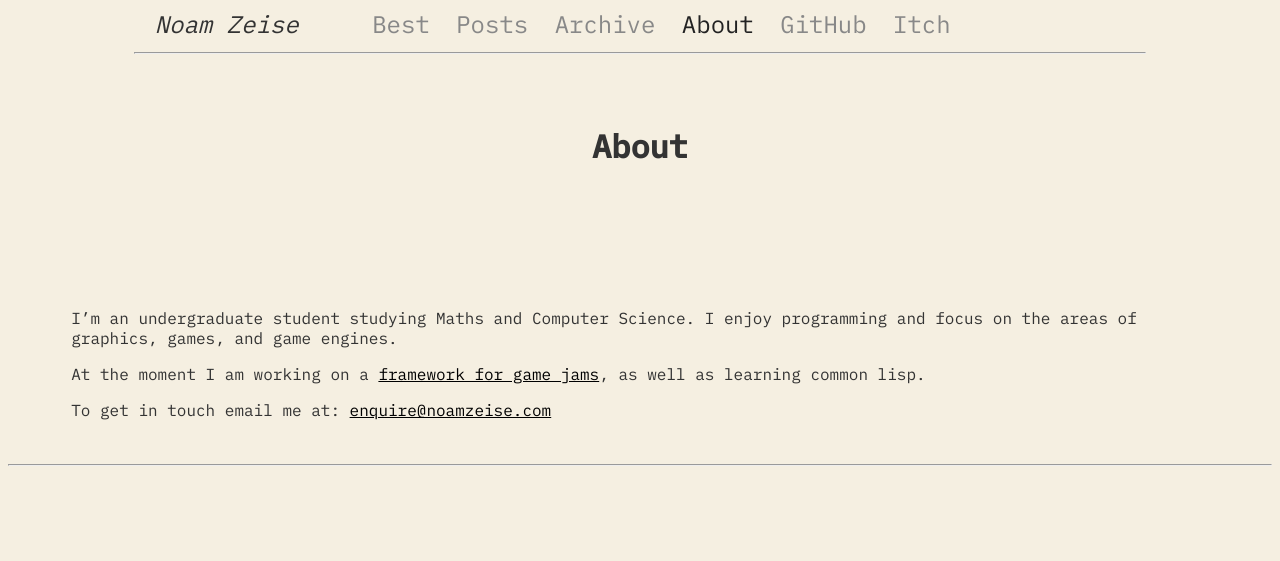
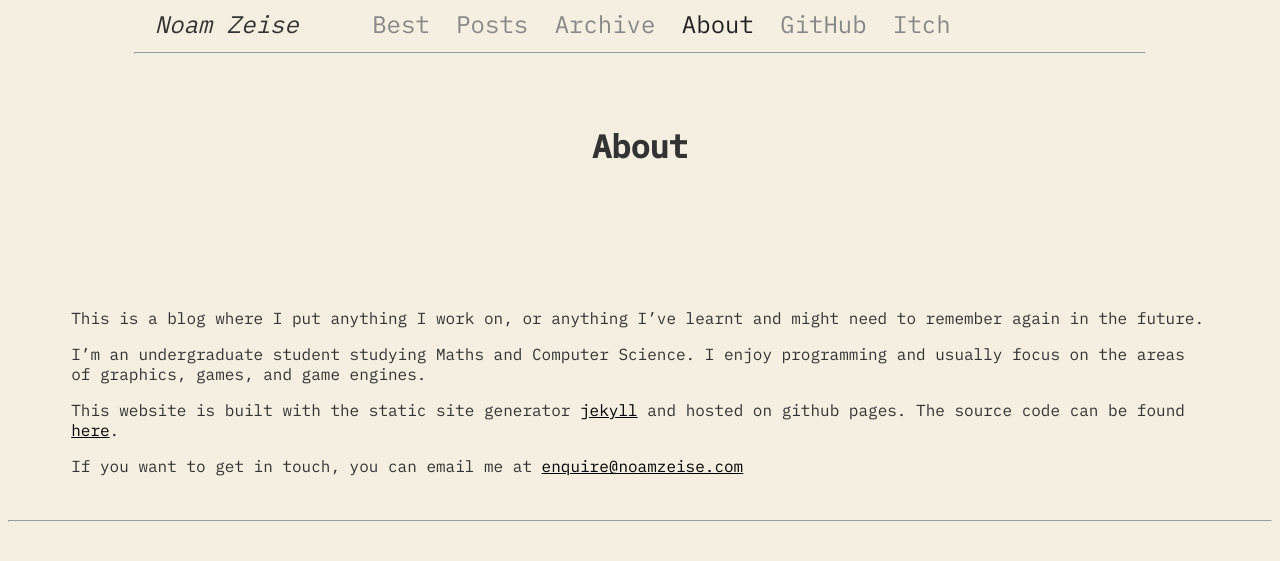
Before and after one commit to NoamZeise/pages, a Jekyll site: the page built from pages/about.md, in a window 1280 px wide. Shown: the top 561 px of the page. Built offline with Jekyll 4.4.1, drawn with Linux system fonts in a browser that asks for light colours.

Commit message:
added pages for game libs, updated about page

```diff
--- a/index.html
+++ b/index.html
@@ -5,5 +5,6 @@
 datalist: highlight_list.html
 ---
 <div class="content-title" style="padding-top:5%;">
-<h2><a href="/posts/">Posts</a> <a href="/archive/">Archive</a></h2>
+<h2>libs: <a href="/libs/graphics-env">Graphics Environment</a>&nbsp;,&nbsp;<a href="/libs/rust-sdl2">Rust SDL2 helper</a></h2>
+<h2><a href="/posts/">Latest</a>&nbsp;&nbsp;-&nbsp;&nbsp;<a href="/archive/">Archive</a></h2>
 </div>
--- a/pages/about.md
+++ b/pages/about.md
@@ -3,9 +3,12 @@
 title: About
 permalink: /about/
 ---
+This is a blog where I put anything I work on, or anything I've learnt and might need to remember again in the future.
+
 I'm an undergraduate student studying Maths and Computer Science.
-I enjoy programming and focus on the areas of graphics, games, and game engines.
+I enjoy programming and usually focus on the areas of graphics, games, and game engines.
 
-At the moment I am working on a [framework for game jams](https://github.com/NoamZeise/Graphics-Environment), as well as learning common lisp.
+This website is built with the static site generator [jekyll](https://jekyllrb.com/) and hosted on
+github pages. The source code can be found [here](https://github.com/NoamZeise/pages).
 
-To get in touch email me at: [enquire@noamzeise.com](mailto:enquire@noamzeise.com)
+If you want to get in touch, you can email me at [enquire@noamzeise.com](mailto:enquire@noamzeise.com)
```
Also changed, not shown: pages/libs/Graphics-Environment.md (added, +21 -0 lines), pages/libs/Rust-SDL.md (added, +13 -0 lines).
